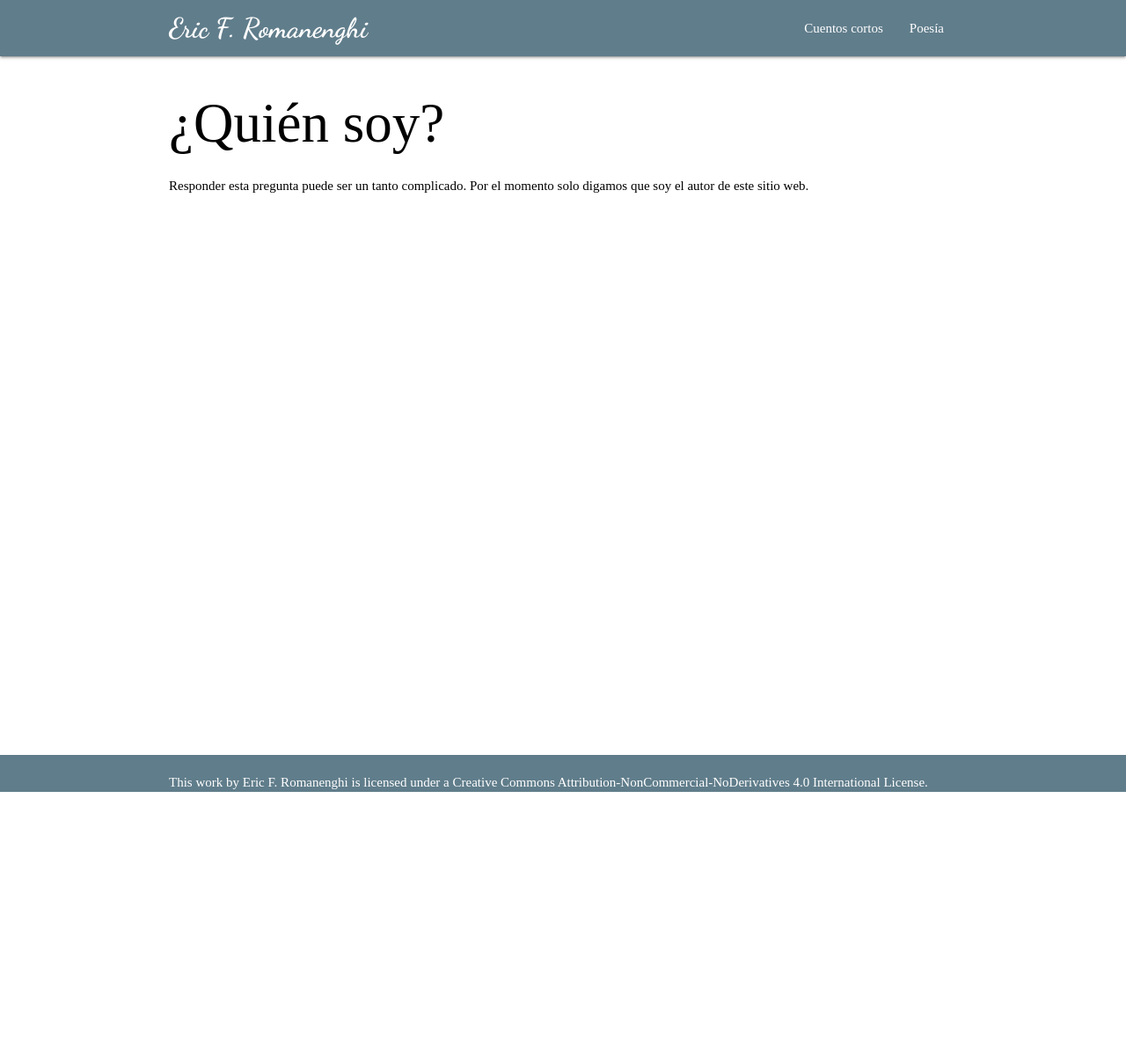
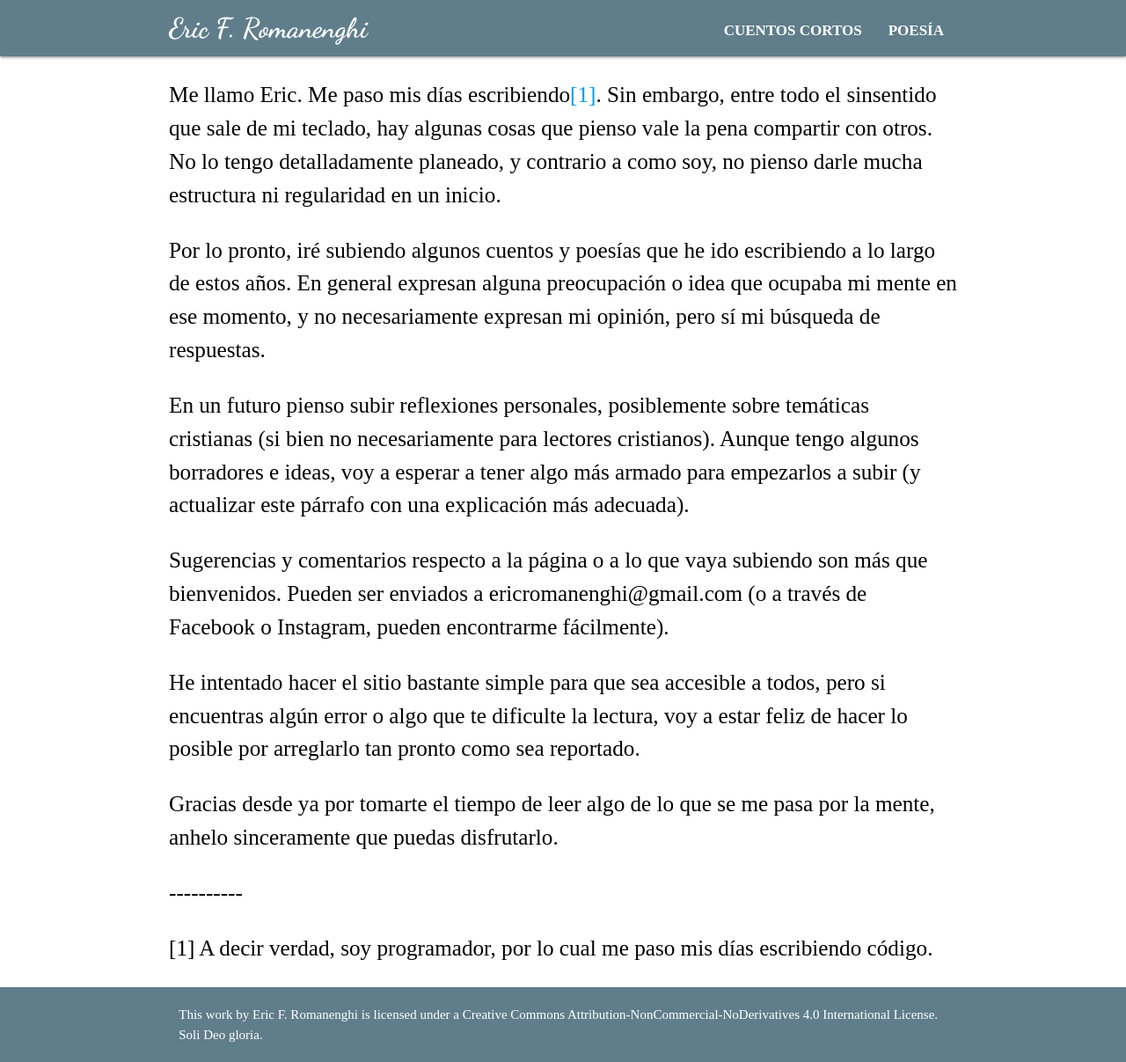
Before and after one commit to ericromanenghi/ericromanenghi.github.io, a Jekyll site: the page built from index.html, in a window 1280 px wide. Shown: the whole page at 88% size. Built offline with Jekyll 4.4.1, drawn with Linux system fonts in a browser that asks for light colours; some web fonts are replaced; before the commit the page ends 900 px from its top, so only the background shows below that.

Commit message:
Add real content to home page

```diff
--- a/_includes/footer.html
+++ b/_includes/footer.html
@@ -1,5 +1,9 @@
 <footer class="page-footer blue-grey">
 	<div class="container">
-This work by <span xmlns:cc="http://creativecommons.org/ns#" property="cc:attributionName">Eric F. Romanenghi</span> is licensed under a <a rel="license" href="http://creativecommons.org/licenses/by-nc-nd/4.0/" class="white-text">Creative Commons Attribution-NonCommercial-NoDerivatives 4.0 International License</a>.
+		<div class="row">
+			<div class="col s12">
+				This work by <span xmlns:cc="http://creativecommons.org/ns#" property="cc:attributionName">Eric F. Romanenghi</span> is licensed under a <a rel="license" href="http://creativecommons.org/licenses/by-nc-nd/4.0/" class="white-text">Creative Commons Attribution-NonCommercial-NoDerivatives 4.0 International License</a>. Soli Deo gloria.
+			</div>
+		</div>
 	</div>
 </footer>
--- a/_includes/header.html
+++ b/_includes/header.html
@@ -4,8 +4,8 @@
             <div class="container">
                 <a href="#" class="brand-logo logo">Eric F. Romanenghi</a>
                 <ul id="nav-mobile" class="right hide-on-med-and-down">
-                    <li><a href="#">Cuentos cortos</a></li>
-                    <li><a href="#">Poesía</a></li>
+                    <li><a href="#" class="category-tab">Cuentos cortos</a></li>
+                    <li><a href="#" class="category-tab">Poesía</a></li>
                 </ul>
             </div>
         </div>
--- a/_sass/main.scss
+++ b/_sass/main.scss
@@ -20,3 +20,9 @@ main {
     font-weight: bold;
     font-size: xx-large;
 }
+
+.category-tab {
+    font-weight: bold;
+    font-variant: all-small-caps;
+    font-size: x-large;
+}
--- a/index.html
+++ b/index.html
@@ -3,5 +3,18 @@ layout: homepage
 title: "Eric F. Romanenghi - Sitio personal"
 ---
 
-<h1>¿Quién soy?</h1>
-<p>Responder esta pregunta puede ser un tanto complicado. Por el momento solo digamos que soy el autor de este sitio web.</p>
+<p class="flow-text">Me llamo Eric. Me paso mis días escribiendo<a href="#n1">[1]</a>. Sin embargo, entre todo el sinsentido que sale de mi teclado, hay algunas cosas que pienso vale la pena compartir con otros. No lo tengo detalladamente planeado, y contrario a como soy, no pienso darle mucha estructura ni regularidad en un inicio.</p>
+
+<p class="flow-text">Por lo pronto, iré subiendo algunos cuentos y poesías que he ido escribiendo a lo largo de estos años. En general expresan alguna preocupación o idea que ocupaba mi mente en ese momento, y no necesariamente expresan mi opinión, pero sí mi búsqueda de respuestas.</p>
+
+<p class="flow-text">En un futuro pienso subir reflexiones personales, posiblemente sobre temáticas cristianas (si bien no necesariamente para lectores cristianos). Aunque tengo algunos borradores e ideas, voy a esperar a tener algo más armado para empezarlos a subir (y actualizar este párrafo con una explicación más adecuada).</p>
+
+<p class="flow-text">Sugerencias y comentarios respecto a la página o a lo que vaya subiendo son más que bienvenidos. Pueden ser enviados a ericromanenghi@gmail.com (o a través de Facebook o Instagram, pueden encontrarme fácilmente).</p>
+
+<p class="flow-text">He intentado hacer el sitio bastante simple para que sea accesible a todos, pero si encuentras algún error o algo que te dificulte la lectura, voy a estar feliz de hacer lo posible por arreglarlo tan pronto como sea reportado.</p>
+
+<p class="flow-text">Gracias desde ya por tomarte el tiempo de leer algo de lo que se me pasa por la mente, anhelo sinceramente que puedas disfrutarlo.</p>
+
+<p class="flow-text">----------</p>
+
+<p id="n1" class="flow-text">[1] A decir verdad, soy programador, por lo cual me paso mis días escribiendo código.</p>
```
Also changed, not shown: README.md.
